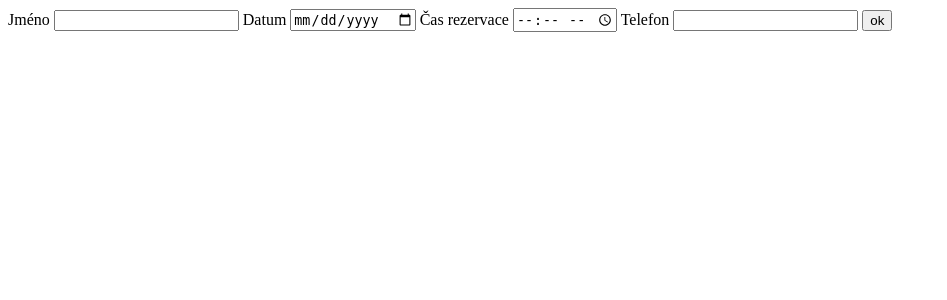
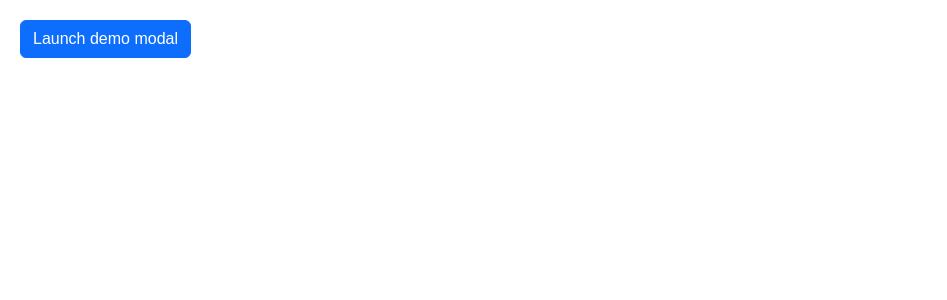
Before and after one commit to Jakub-coding99/Reservation-System, a Flask app: page / in a window 1280 px wide. Shown: the top 300 px of the page, without its empty margins (0-947 px from the left). Run offline with Flask 3, Linux system fonts and the light colour scheme; some libraries are stand-ins or nearby versions.

Commit message:
created full_calendar.js and popup button

```diff
--- a/main.py
+++ b/main.py
@@ -1,4 +1,4 @@
-from flask import Flask, render_template, redirect, url_for, request
+from flask import Flask, render_template, redirect, url_for, request, jsonify
 from db_model import db, Clients
 import os
 from dotenv import load_dotenv, find_dotenv
@@ -30,21 +30,22 @@ def save_reservation():
         "time" : request.form.get("time"),
         "phone" : request.form.get("phone")
     }
-    print(type(reservation["phone"]))
 
     # format_date = "%Y-%m-%d"
     # datetime_date = datetime.datetime.strptime(reservation["date"], format_date)
 
-
     # x = reservation["time"].split(":")
     # datetime_time = datetime.time(hour=int(x[0]), minute=int(x[1]))
-
 
     # new_client = Clients(name = reservation["name"], date = datetime_date, time = datetime_time, phone = int(reservation["phone"]))
     # db.session.add(new_client)
     # db.session.commit()
 
     return redirect(url_for("home"))
+
+@app.route("/cal")
+def cal():
+    return render_template("calendar.html")
 
 def send_message():
     acc_sid = os.getenv("acc_sid")
@@ -59,7 +60,15 @@ def send_message():
 
     print(message.body)
 
-send_message()
+@app.route("/events")
+def events():
+    return jsonify([
+        {
+            "title": "Ukázková událost",
+            "start": "2025-07-21T10:00:00",
+            "end": "2025-07-21T12:00:00"
+        }
+    ])
 
 if app.name == "main":
     app.run(debug=True)
--- /dev/null
+++ b/static/style.css
@@ -0,0 +1,23 @@
+#calendar, #week-calendar {
+  max-width: 320px;
+  margin: 10px auto;
+}
+
+.fc-daygrid-day-number {
+  font-size: 0.8rem;
+}
+
+.fc-daygrid-day {
+  padding: 4px !important;
+}
+
+.fc-header-toolbar {
+  font-size: 0.85rem;
+  padding: 6px 10px;
+}
+
+.fc-button {
+  font-size: 0.75rem;
+  padding: 3px 6px;
+  min-width: 30px;
+}
--- /dev/null
+++ b/templates/base.html
@@ -0,0 +1,31 @@
+<!DOCTYPE html>
+<html>
+<head>
+    <meta charset='utf-8' />
+    <title>Kompaktní kalendář s rozšířením týdne</title>
+
+    <link href='https://cdn.jsdelivr.net/npm/fullcalendar@6.1.10/index.global.min.css' rel='stylesheet' />
+    <link href="https://cdn.jsdelivr.net/npm/bootstrap@5.3.7/dist/css/bootstrap.min.css" rel="stylesheet" integrity="sha384-LN+7fdVzj6u52u30Kp6M/trliBMCMKTyK833zpbD+pXdCLuTusPj697FH4R/5mcr" crossorigin="anonymous">
+    <script src="https://cdn.jsdelivr.net/npm/bootstrap@5.3.0/dist/js/bootstrap.bundle.min.js"></script>
+
+    <link rel="stylesheet" href="static/style.css">
+
+    <!-- FullCalendar JS -->
+    <script src='https://cdn.jsdelivr.net/npm/fullcalendar@6.1.10/index.global.min.js'></script>
+
+    <style>
+        body { font-family: Arial, sans-serif; margin: 20px;  }
+        #calendar, #week-calendar { max-width: 500px; margin: 20; margin-bottom: 20px; }
+        #week-calendar { display: none; };
+
+    </style>
+</head>
+<body>
+    {% block content %}{% endblock %}
+      <script src="https://cdn.jsdelivr.net/npm/bootstrap@5.3.0/dist/js/bootstrap.bundle.min.js"></script>
+    {% block scripts %}{% endblock %}
+</body>
+
+
+
+</html>
--- a/templates/index.html
+++ b/templates/index.html
@@ -1,33 +1,48 @@
-<!DOCTYPE html>
-<html lang="en">
-<head>
-    <meta charset="UTF-8">
-    <meta name="viewport" content="width=device-width, initial-scale=1.0">
-    <title>Document</title>
-</head>
-<body>
-    <div>
-        <form action="{{url_for('save_reservation')}}" method="post">
-            <label>Jméno</label>
-            <input type="text" name="name" id="">
-
-            <label>Datum</label>
-            <input type="date" name="date" id="">
-
-            <label>Čas rezervace</label>
-            <input type="time" name="time" id="">
-
-            <label>Telefon</label>
-            <input type="tel" name="phone" id="">
-
-            <button type = "submit">ok</button>
-
-
-        </form>
+{% extends 'base.html' %}
+{% block content %}
 
 
 
 
+
+<button type="button" class="btn btn-primary" data-bs-toggle="modal" data-bs-target="#exampleModalCenter">
+  Launch demo modal
+</button>
+
+<div class="modal fade" id="exampleModalCenter" tabindex="-1" aria-labelledby="exampleModalCenterTitle" aria-hidden="true">
+  <div class="modal-dialog modal-dialog-centered">
+    <div class="modal-content">
+      <div class="modal-header">
+        <h5 class="modal-title" id="exampleModalCenterTitle">Modal title</h5>
+        <button type="button" class="btn-close" data-bs-dismiss="modal" aria-label="Close"></button>
+      </div>
+      <div class="modal-body">
+        <form action="{{ url_for('save_reservation') }}" method="post">
+          <label>Jméno</label>
+          <input type="text" name="name" class="form-control" required>
+
+          <label>Datum</label>
+          <input type="date" name="date" class="form-control" required>
+
+          <label>Čas rezervace</label>
+          <input type="time" name="time" class="form-control" required>
+
+          <label>Telefon</label>
+          <input type="tel" name="phone" class="form-control" required>
+
+          <button type="submit" class="btn btn-primary mt-3">Odeslat</button>
+        </form>
+      </div>
+      <div class="modal-footer">
+        <button type="button" class="btn btn-secondary" data-bs-dismiss="modal">Zavřít</button>
+      </div>
     </div>
-</body>
-</html>
+  </div>
+</div>
+
+
+
+
+
+
+{% endblock %}
```
Also changed, not shown: templates/calendar.html (added, +65 -0 lines), instance/database.db (added).
